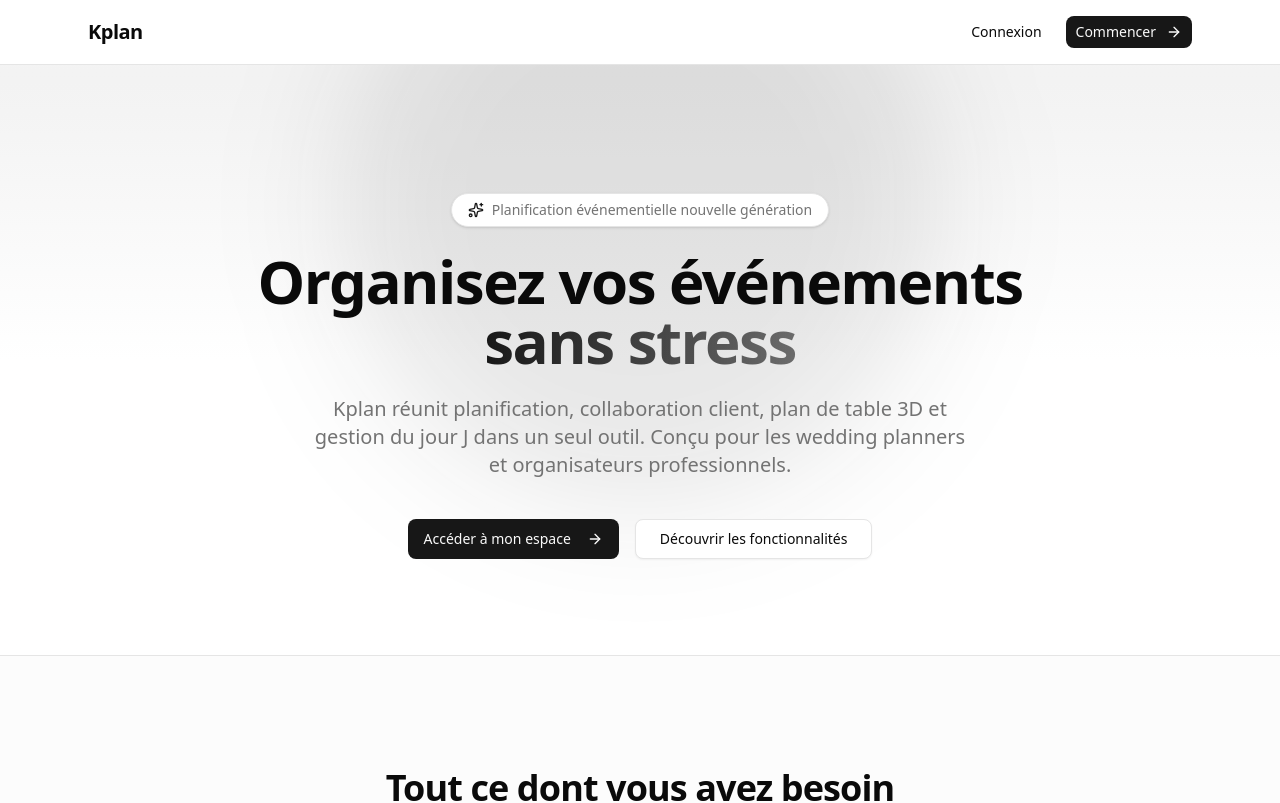
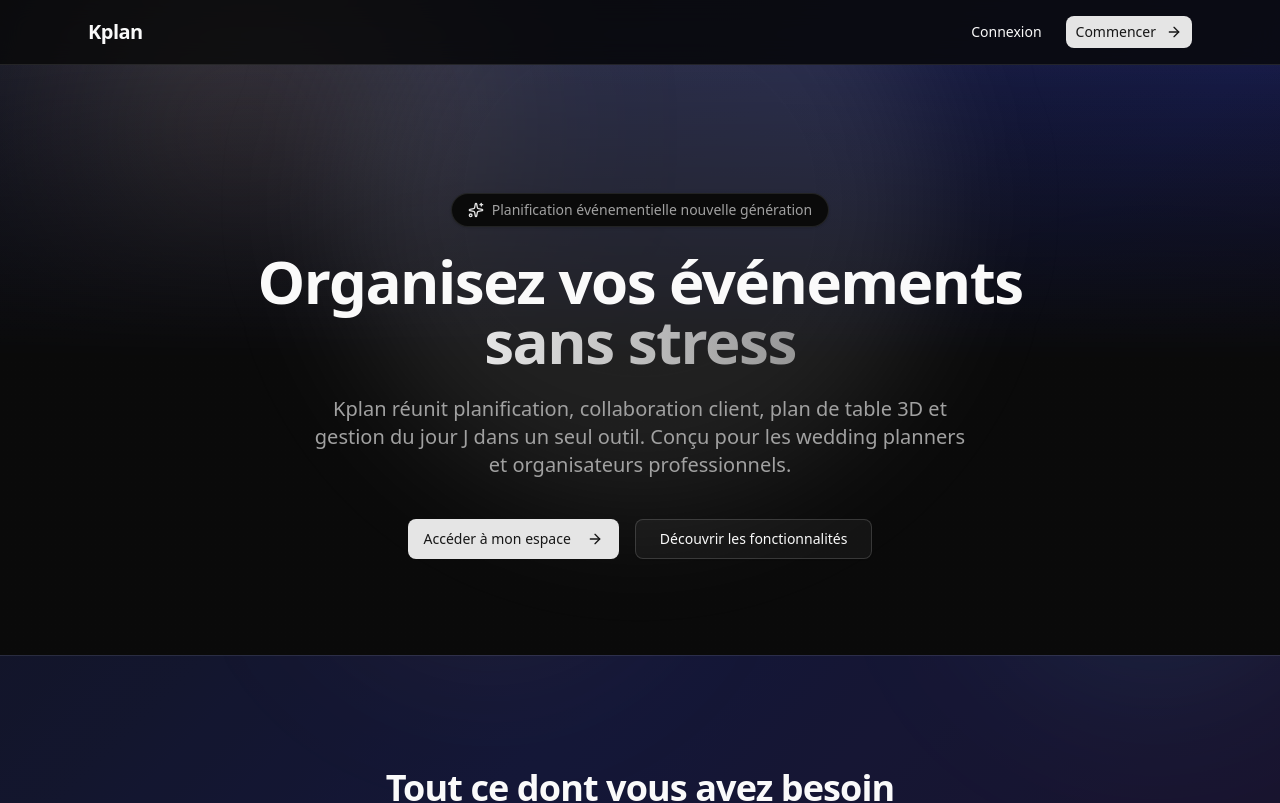
Before and after one commit to felix04003/majob, a Next.js app in the folder KPLAN/kplan/: page / in a window 1280 px wide. Shown: the top 803 px of the page. Built offline with nearby package versions, Linux system fonts and the light colour scheme.

Commit message:
feat: add ambient orbs and dark space background to root layout

```diff
--- a/KPLAN/kplan/app/layout.tsx
+++ b/KPLAN/kplan/app/layout.tsx
@@ -1,50 +1,56 @@
-import type { Metadata, Viewport } from "next";
-import { Geist, Geist_Mono, Dancing_Script } from "next/font/google";
-import "./globals.css";
-import { ThemeProvider } from "@/components/theme-provider";
-import { Toaster } from "@/components/ui/sonner";
-import { Analytics } from "@vercel/analytics/next";
-import { SpeedInsights } from "@vercel/speed-insights/next";
+import type { Metadata, Viewport } from "next"
+import { Geist, Geist_Mono, Dancing_Script } from "next/font/google"
+import "./globals.css"
+import { ThemeProvider } from "@/components/theme-provider"
+import { Toaster } from "@/components/ui/sonner"
+import { Analytics } from "@vercel/analytics/next"
+import { SpeedInsights } from "@vercel/speed-insights/next"
 
-const geistSans = Geist({
-  variable: "--font-geist-sans",
-  subsets: ["latin"],
-});
-
-const geistMono = Geist_Mono({
-  variable: "--font-geist-mono",
-  subsets: ["latin"],
-});
-
+const geistSans = Geist({ variable: "--font-geist-sans", subsets: ["latin"] })
+const geistMono = Geist_Mono({ variable: "--font-geist-mono", subsets: ["latin"] })
 const dancingScript = Dancing_Script({
   variable: "--font-handwriting",
   subsets: ["latin"],
   weight: ["400", "500", "600", "700"],
-});
+})
 
 export const metadata: Metadata = {
   title: "Kplan",
   description: "Planner + Client + Invités + Jour J (Next.js + Supabase)",
-};
+}
 
 export const viewport: Viewport = {
   width: "device-width",
   initialScale: 1,
   maximumScale: 5,
   userScalable: true,
-};
+}
 
-export default function RootLayout({
-  children,
-}: Readonly<{
-  children: React.ReactNode;
-}>) {
+export default function RootLayout({ children }: { children: React.ReactNode }) {
   return (
     <html lang="fr" suppressHydrationWarning>
       <body
         className={`${geistSans.variable} ${geistMono.variable} ${dancingScript.variable} antialiased`}
+        style={{ background: "linear-gradient(135deg, #0A0C1A 0%, #0D1240 30%, #1A0A2A 60%, #0A1020 100%)", minHeight: "100dvh" }}
       >
-        <ThemeProvider attribute="class" defaultTheme="system" enableSystem disableTransitionOnChange>
+        {/* Ambient gradient orbs — fixed behind all content */}
+        <div
+          aria-hidden="true"
+          className="pointer-events-none fixed -z-10"
+          style={{ width: 600, height: 600, borderRadius: "50%", background: "radial-gradient(circle, rgba(201,169,110,0.25) 0%, transparent 70%)", top: -200, left: -100, filter: "blur(80px)", animation: "float1 18s ease-in-out infinite" }}
+        />
+        <div
+          aria-hidden="true"
+          className="pointer-events-none fixed -z-10"
+          style={{ width: 500, height: 500, borderRadius: "50%", background: "radial-gradient(circle, rgba(90,200,250,0.18) 0%, transparent 70%)", top: "30%", right: -150, filter: "blur(80px)", animation: "float2 22s ease-in-out infinite" }}
+        />
+        <div
+          aria-hidden="true"
+          className="pointer-events-none fixed -z-10"
+          style={{ width: 400, height: 400, borderRadius: "50%", background: "radial-gradient(circle, rgba(232,160,160,0.20) 0%, transparent 70%)", bottom: "10%", left: "20%", filter: "blur(80px)", animation: "float3 16s ease-in-out infinite" }}
+        />
+
+        <ThemeProvider attribute="class" defaultTheme="dark" enableSystem={false} disableTransitionOnChange>
           {children}
           <Toaster />
           <Analytics />
@@ -52,5 +58,5 @@ export default function RootLayout({
         </ThemeProvider>
       </body>
     </html>
-  );
+  )
 }
```
